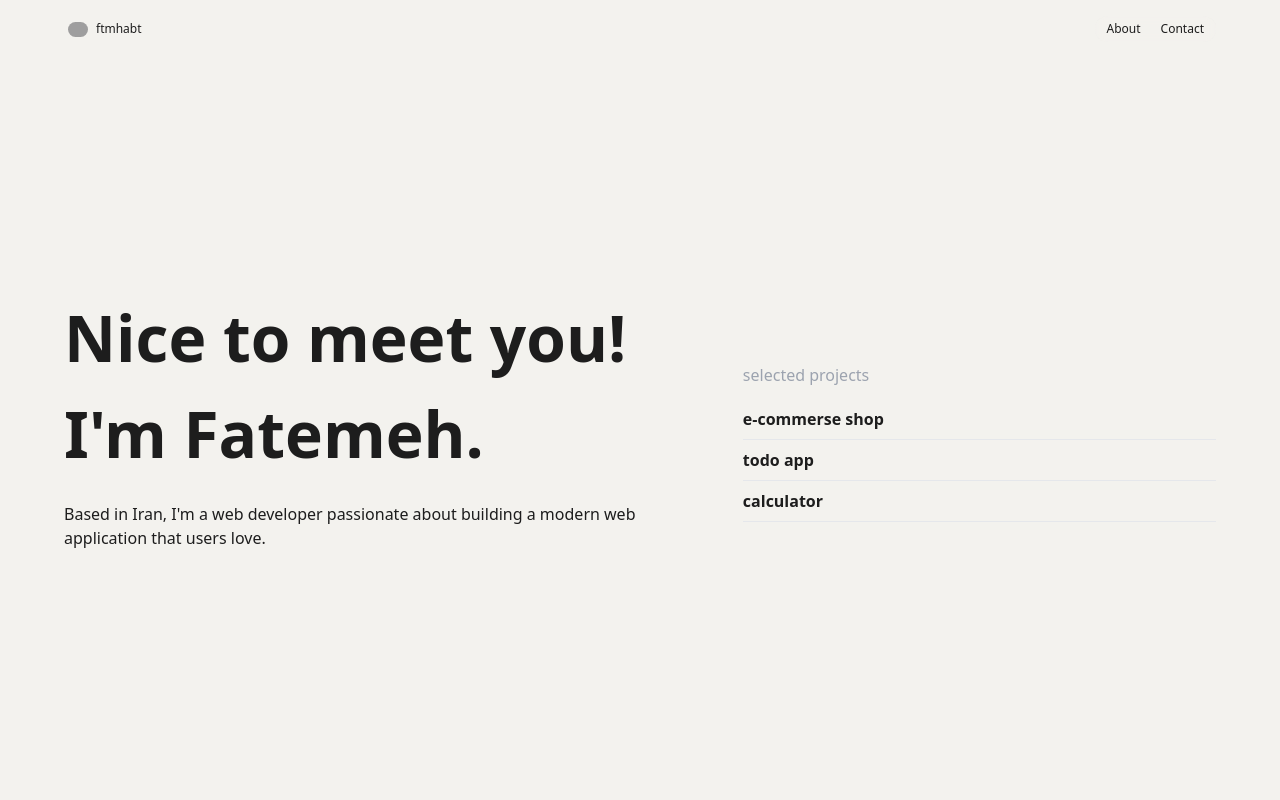
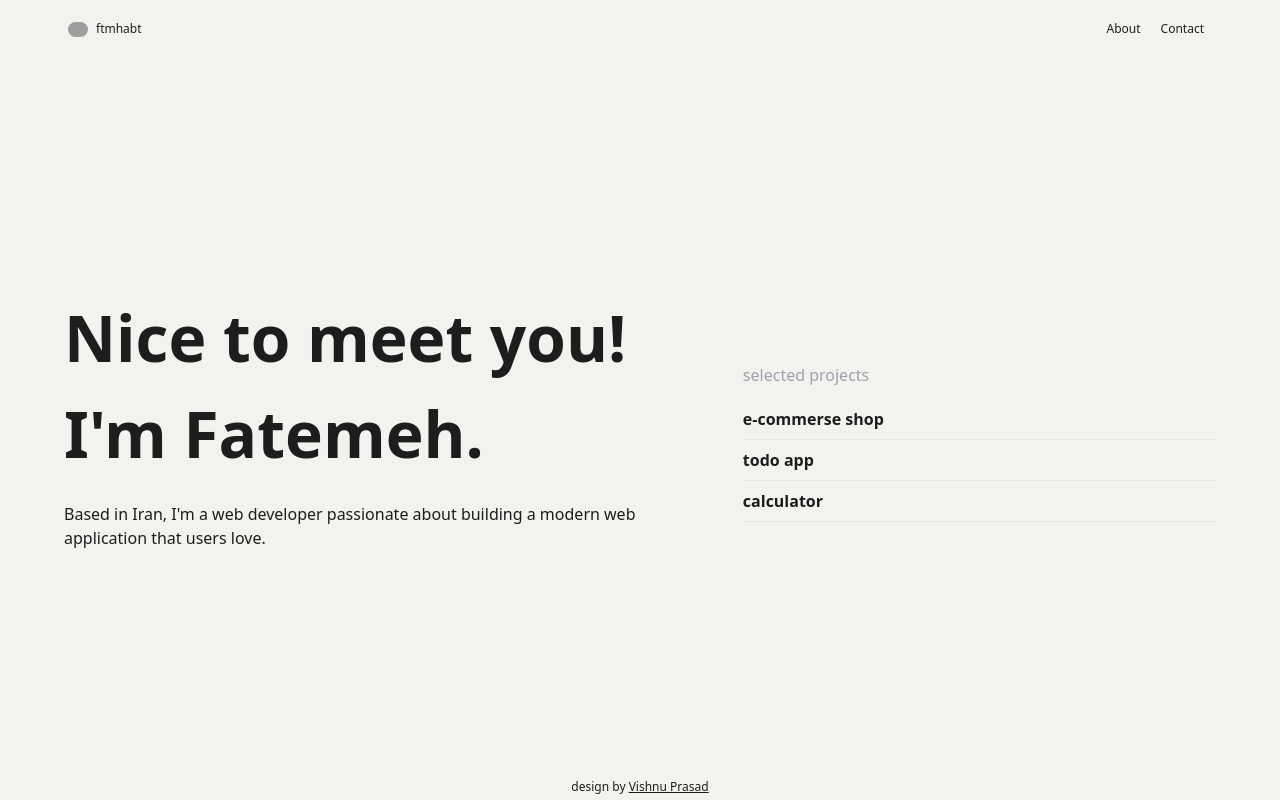
Before and after one commit to ftmhabt/portfolio, a React (Vite) app: page / in a window 1280 px wide. Built offline with nearby package versions, Linux system fonts and the light colour scheme; grey boxes are pictures that could not be loaded.

Commit message:
Add credit to designer

```diff
--- a/src/App.tsx
+++ b/src/App.tsx
@@ -5,6 +5,7 @@ import Work from "./components/work";
 import Wrapper from "./components/wrapper";
 import Contact from "./components/contact";
 import About from "./components/about";
+import Credit from "./components/credit";
 
 function App() {
   const [workId, setWorkId] = useState<number | null>(null);
@@ -20,6 +21,7 @@ function App() {
         {wrapperContent==='contact'&&<Contact/>}
         {wrapperContent==='about'&&<About/>}
       </Wrapper>
+      <Credit/>
     </div>
   );
 }
--- /dev/null
+++ b/src/components/credit.tsx
@@ -0,0 +1,7 @@
+export default function Credit() {
+  return (
+    <div className="fixed left-1/2 -translate-x-1/2 bottom-0 text-[.75rem] pb-1">
+      design by <a className="underline" href="https://dribbble.com/vlockn">Vishnu Prasad</a>
+    </div>
+  );
+}
```
